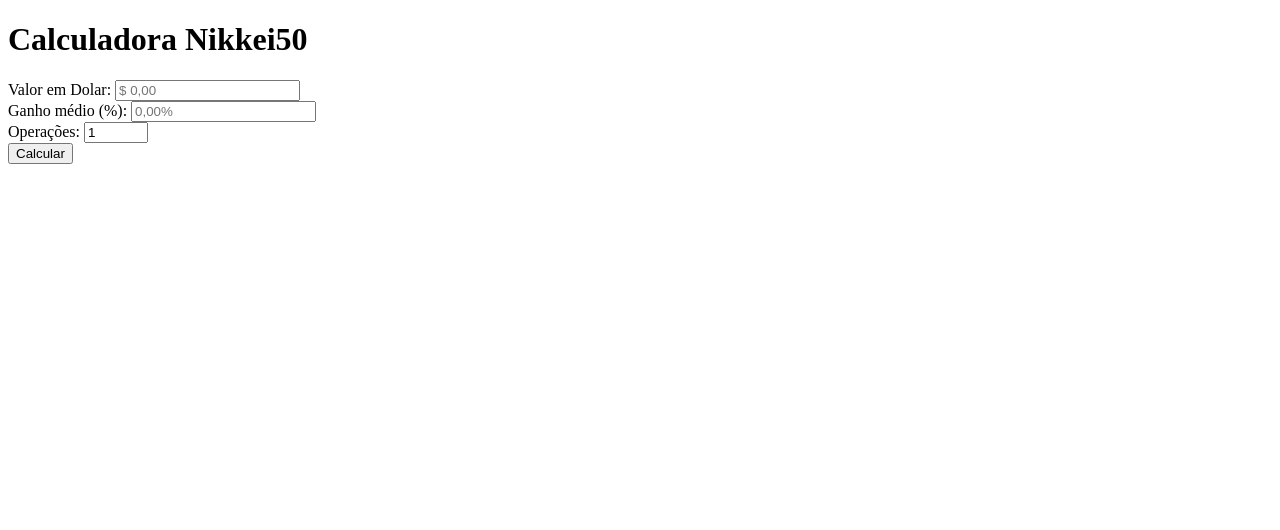
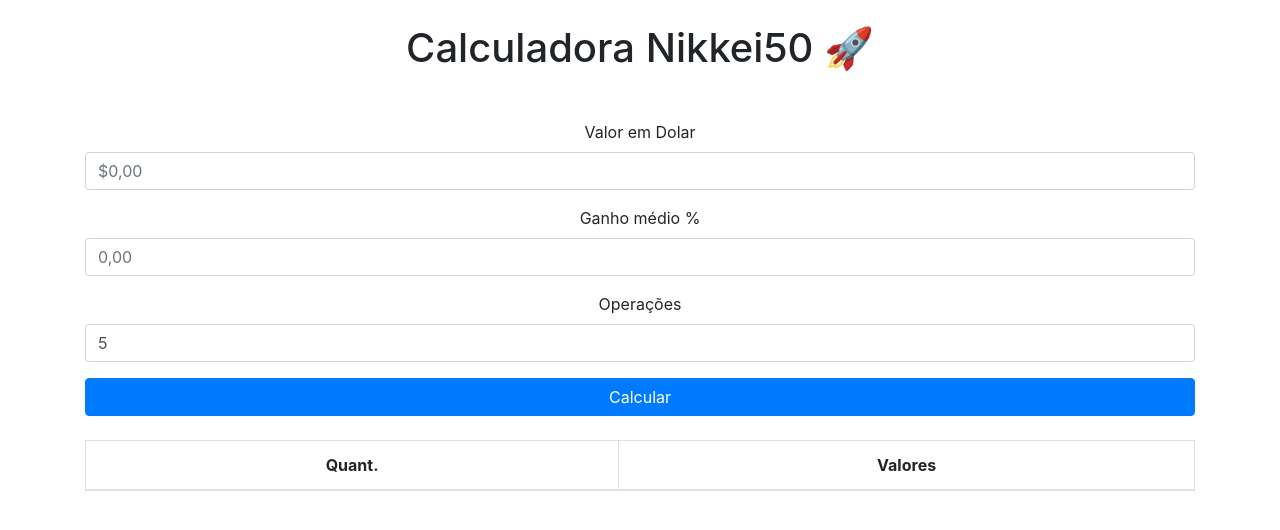
Before and after one commit to denisatelie/nikkei50, a plain HTML site: page index.html in a window 1280 px wide. Drawn offline with nearby package versions, Linux system fonts and the light colour scheme.

Commit message:
bootstrap

```diff
--- a/index.html
+++ b/index.html
@@ -1,38 +1,62 @@
 <!DOCTYPE html>
-<html>
+<html lang="pt-br">
   <head>
-    <meta charset="UTF-8">
+    <meta charset="UTF-8" />
+    <meta name="viewport" content="width=device-width, initial-scale=1.0" />
     <title>Calculadora Nikkei50</title>
-    <link rel="stylesheet" href="mystyle.css">
+    <link rel="stylesheet" href="https://maxcdn.bootstrapcdn.com/bootstrap/4.0.0/css/bootstrap.min.css" />
   </head>
   <body>
-    <h1>Calculadora Nikkei50</h1>
-    <form>
-      <label for="valor-real">Valor em Dolar:</label>
-      <input type="number" id="valor-real" name="valor-real" step="0.01" placeholder="$ 0,00" onfocus="this.value = parseFloat(this.value).toFixed(2)">
-      <br>
-      <label for="porcentagem">Ganho médio (%):</label>
-      <input type="number" id="porcentagem" placeholder="0,00%" name="porcentagem" step="0.01" required>
-      <br>
-      <label for="num-resultados">Operações:</label>
-      <input type="number" id="num-resultados" name="num-resultados" value="1" min="1" max="100" required>
-      <br>
-      <button type="button" onclick="calcular()">Calcular</button>
-    </form>
-    <div id="resultado"></div>
+    <div class="container mt-4 text-center">
+      <h1>Calculadora Nikkei50 🚀</h1>
+      <form>
+        <div class="form-group mt-5">
+          <label for="valor-real">Valor em Dolar</label>
+          <input type="text" class="form-control" id="valor-real" placeholder="$0,00" />
+        </div>
+        <div class="form-group">
+          <label for="porcentagem">Ganho médio %</label>
+          <input type="text" class="form-control" id="porcentagem" placeholder="0,00" />
+        </div>
+        <div class="form-group">
+          <label for="num-resultados">Operações</label>
+          <input type="number" class="form-control" id="num-resultados" value="5" />
+        </div>
+        <button type="button" class="btn btn-primary btn-block" onclick="calcular()">Calcular</button>
+      </form>
+      <div class="mt-4">
+        <div class="table-responsive">
+          <table class="table table-bordered">
+            <thead>
+              <tr>
+                <th>Quant.</th>
+                <th>Valores</th>
+              </tr>
+            </thead>
+            <tbody id="resultado"></tbody>
+          </table>
+        </div>
+      </div>
+    </div>
+
     <script>
       function calcular() {
         const valorReal = parseFloat(document.getElementById("valor-real").value.replace(",", "."));
-        const porcentagem = parseFloat(document.getElementById("porcentagem").value);
+        const porcentagem = parseFloat(document.getElementById("porcentagem").value.replace(",", "."));
         const numResultados = parseInt(document.getElementById("num-resultados").value);
-        let resultado = valorReal * (1 + porcentagem / 100);
-        let resultadoStr = `Resultado operações:<br>1. $ ${resultado.toLocaleString("pt-BR", { minimumFractionDigits: 2 })}`;
-        for (let i = 2; i <= numResultados; i++) {
-          resultado *= (1 + porcentagem / 100);
-          resultadoStr += `<br>${i}. $ ${resultado.toLocaleString("pt-BR", { minimumFractionDigits: 2 })}`;
+
+        let resultado = "";
+        for (let i = 1; i <= numResultados; i++) {
+          const valorCalculado = valorReal * (1 + (porcentagem / 100)) ** i;
+          resultado +=
+            "<tr><td>" + i + "</td><td>$" + valorCalculado.toFixed(2) + "</td></tr>";
         }
-        document.getElementById("resultado").innerHTML = resultadoStr;
+
+        document.getElementById("resultado").innerHTML = resultado;
       }
     </script>
+
+    <script src="https://code.jquery.com/jquery-3.2.1.slim.min.js"></script>
+    <script src="https://maxcdn.bootstrapcdn.com/bootstrap/4.0.0/js/bootstrap.min.js"></script>
   </body>
 </html>
--- a/mystyke.css
+++ /dev/null
@@ -1,14 +0,0 @@
-body {
-    text-align: center
-  }
-  #valor-real {
-    margin-bottom: 20px;
-  }
-
-  #porcentagem {
-    margin-bottom: 20px;
-  }
-
-  button {
-    margin: 20px 0 20px 0;
-  }
```
